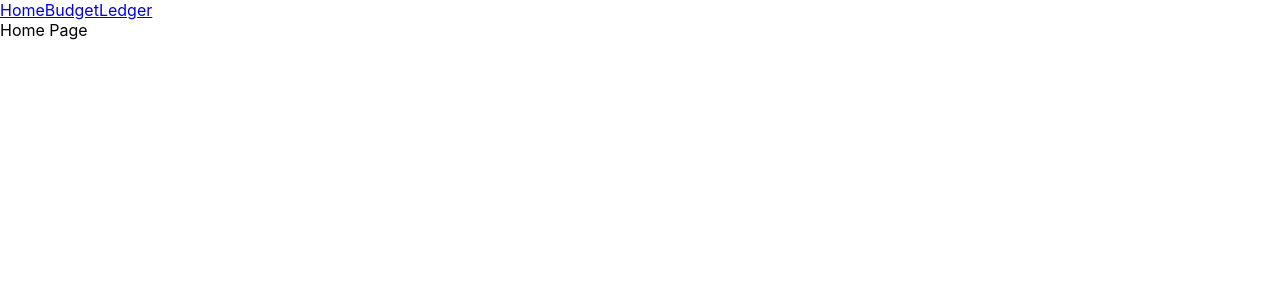
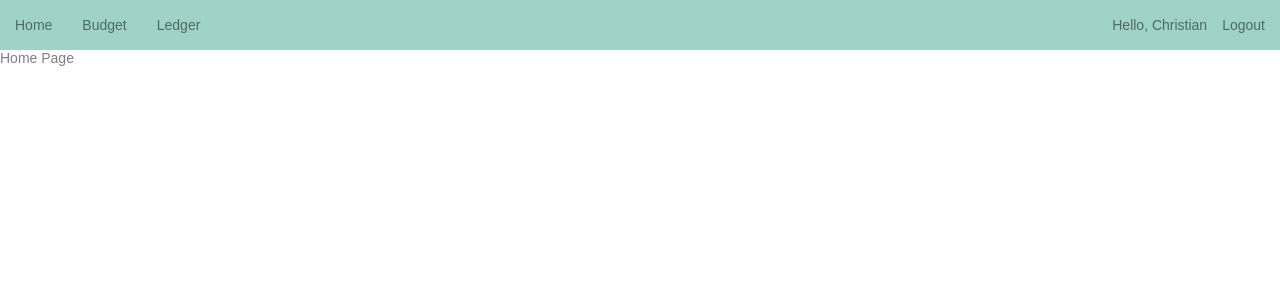
Before and after one commit to chrisgo2286/budget-app-frontend, a React (Create React App) app: page / in a window 1280 px wide. Shown: the top 300 px of the page. Built offline with nearby package versions, Linux system fonts and the light colour scheme.

Commit message:
Added styling for navbar

```diff
--- /dev/null
+++ b/src/components/navbar/navbar.css
@@ -0,0 +1,27 @@
+nav {
+    display: flex;
+    justify-content: space-between;
+    height: 50px;
+    background-color: var(--secondColor);
+}
+
+.site-links {
+    display: flex;
+    align-items: center;
+}
+
+.user-links {
+    display: flex;
+    align-items: center;
+}
+
+.site-links a,
+.user-links a {
+    margin: 0px 15px;
+    text-decoration: none;
+}
+
+.site-links a:hover,
+.user-links a:hover {
+    opacity: 50%;
+}
--- a/src/components/navbar/navbar.jsx
+++ b/src/components/navbar/navbar.jsx
@@ -1,11 +1,18 @@
 import { Link } from "react-router-dom";
+import './navbar.css';
 
 export default function Navbar () {
     return (
         <nav>
-            <Link to='/'>Home</Link>
-            <Link to='/budget'>Budget</Link>
-            <Link to='/ledger'>Ledger</Link>
+            <section className='site-links'>
+                <Link to='/'>Home</Link>
+                <Link to='/budget'>Budget</Link>
+                <Link to='/ledger'>Ledger</Link>
+            </section>
+            <section className='user-links'>
+                <div className="greeting">Hello, Christian</div>
+                <a href='#'>Logout</a>
+            </section>
         </nav>
     )
 }
--- a/src/index.css
+++ b/src/index.css
@@ -1,13 +1,16 @@
-body {
-  margin: 0;
-  font-family: -apple-system, BlinkMacSystemFont, 'Segoe UI', 'Roboto', 'Oxygen',
-    'Ubuntu', 'Cantarell', 'Fira Sans', 'Droid Sans', 'Helvetica Neue',
-    sans-serif;
-  -webkit-font-smoothing: antialiased;
-  -moz-osx-font-smoothing: grayscale;
+:root {
+  --siteBorderColor: rgba(0, 0, 0, 0.1);
+  --siteFontColor: rgba(0, 0, 0, 0.5);
+  --firstColor: #ececec;
+  --secondColor: #9fd3c7;
+  --thirdColor: #385170;
+  --fourthColor: #142d4c;
 }
 
-code {
-  font-family: source-code-pro, Menlo, Monaco, Consolas, 'Courier New',
-    monospace;
+* {
+  padding: 0;
+  margin: 0;
+  font-family: Arial;
+  font-size: 14px;
+  color: var(--siteFontColor);
 }
```
